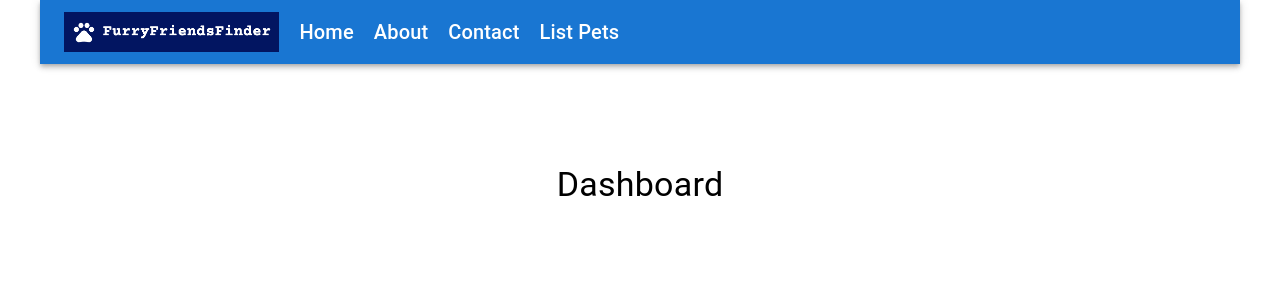
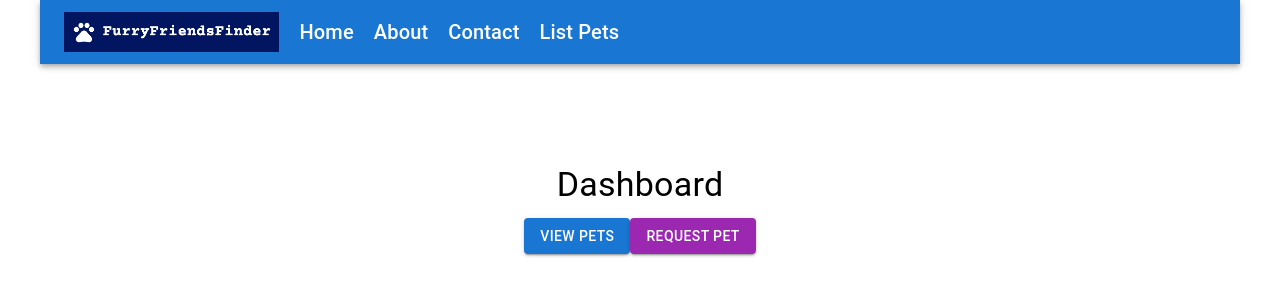
Before and after one commit to VaishGururaj/PetAdoptionPlatform, a React (Create React App) app in the folder frontend/: page /dashboard in a window 1280 px wide. Shown: the top 300 px of the page. Built offline with nearby package versions, Linux system fonts and the light colour scheme.

Commit message:
Components added

```diff
--- a/frontend/src/components/Dashboard/Dashboard.jsx
+++ b/frontend/src/components/Dashboard/Dashboard.jsx
@@ -24,12 +24,12 @@ const Dashboard = ({ role }) => {
                     </div>
                 ) : (
                     <div>
-                        {/*<Button variant="contained" color="primary" component={Link} to="/list-pets">*/}
-                        {/*    View Pets*/}
-                        {/*</Button>*/}
-                        {/*<Button variant="contained" color="secondary" component={Link} to="/request-pet">*/}
-                        {/*    Request Pet*/}
-                        {/*</Button>*/}
+                        <Button variant="contained" color="primary" component={Link} to="/list-pets">
+                            View Pets
+                        </Button>
+                        <Button variant="contained" color="secondary" component={Link} to="/request-pet">
+                            Request Pet
+                        </Button>
                     </div>
                 )}
             </Container>
--- a/frontend/src/components/SignUpPage/SignUpPage.jsx
+++ b/frontend/src/components/SignUpPage/SignUpPage.jsx
@@ -80,7 +80,7 @@ const SignUpPage = ({ onSignup }) => {
                 />
                 <TextField
                     select
-                    label="Type"
+                    label="Role"
                     variant="outlined"
                     fullWidth
                     margin="normal"
```
